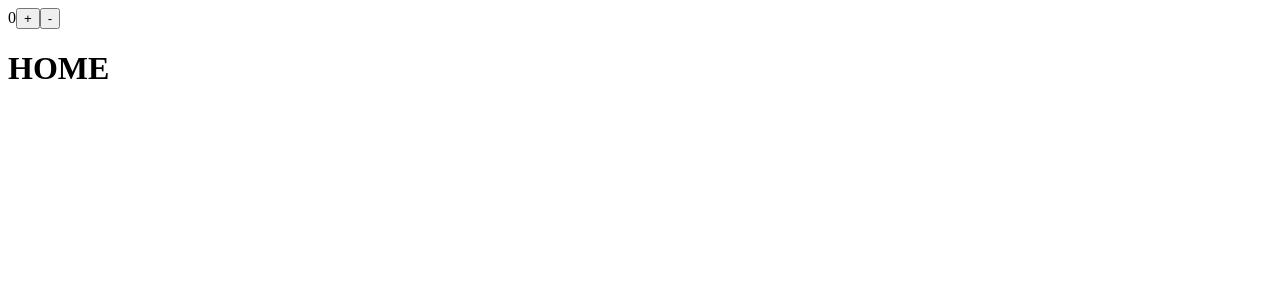
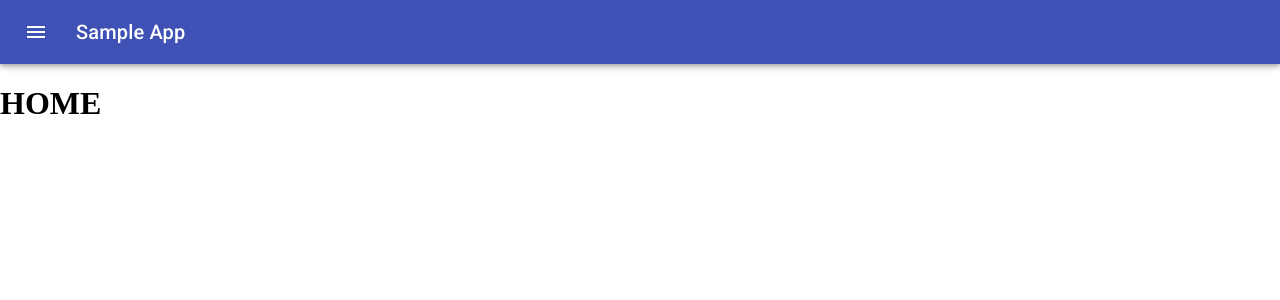
Before and after one commit to dhirajsriram/react-sample, a React (Create React App) app: page / in a window 1280 px wide. Shown: the top 300 px of the page. Built offline with nearby package versions, Linux system fonts and the light colour scheme.

Commit message:
test case for header and implemented menu

```diff
--- a/src/common/header/header.tsx
+++ b/src/common/header/header.tsx
@@ -1,20 +1,59 @@
-import React from 'react'
-import { increment , decrement } from "../../store/action";
-import { useDispatch, useSelector } from 'react-redux';
+import React from 'react';
+import { createStyles, makeStyles, Theme } from '@material-ui/core/styles';
+import AppBar from '@material-ui/core/AppBar';
+import Toolbar from '@material-ui/core/Toolbar';
+import Typography from '@material-ui/core/Typography';
+import IconButton from '@material-ui/core/IconButton';
+import MenuIcon from '@material-ui/icons/Menu';
+import { Drawer } from '@material-ui/core';
+import SideMenu from './sidemenu/sidemenu';
 
-interface Props { }
-interface State {
-    renameReducer: number
+const useStyles = makeStyles((theme: Theme) =>
+  createStyles({
+    root: {
+      flexGrow: 1,
+    },
+    menuButton: {
+      marginRight: theme.spacing(2),
+    },
+    title: {
+      flexGrow: 1,
+    },
+  }),
+);
+
+export default function Header() {
+  const classes = useStyles();
+  const [state, setState] = React.useState({
+    left: false,
+  });
+  const toggleDrawer = (open: boolean) => (
+    event: React.KeyboardEvent | React.MouseEvent,
+  ) => {
+    if (
+      event.type === 'keydown' &&
+      ((event as React.KeyboardEvent).key === 'Tab' ||
+        (event as React.KeyboardEvent).key === 'Shift')
+    ) {
+      return;
+    }
+    setState({"left": open });
 }
-function Header(props: Props) {
-    const counter = useSelector((state: State) => state)
-    const dispatch = useDispatch();
-    return (
-        <div>{counter.renameReducer}
-        <button onClick={()=>dispatch(increment())}>+</button>
-        <button onClick={()=>dispatch(decrement())}>-</button>
-        </div>
-    )
+  return (
+    <div className={classes.root}>
+      <AppBar position="static">
+        <Toolbar>
+          <IconButton onClick={toggleDrawer(true)} edge="start" className={classes.menuButton} color="inherit" aria-label="menu">
+            <MenuIcon />
+          </IconButton>
+          <Typography variant="h6" className={classes.title}>
+            Sample App
+          </Typography>
+        </Toolbar>
+        <Drawer open={state.left} onClose={toggleDrawer(false)}>
+        <SideMenu></SideMenu>
+      </Drawer>
+      </AppBar>
+    </div>
+  );
 }
-
-export default Header
--- /dev/null
+++ b/src/common/header/sidemenu/sidemenu.tsx
@@ -0,0 +1,54 @@
+import React from 'react';
+import { createStyles, Theme, makeStyles } from '@material-ui/core/styles';
+import List from '@material-ui/core/List';
+import ListItem, { ListItemProps } from '@material-ui/core/ListItem';
+import ListItemIcon from '@material-ui/core/ListItemIcon';
+import ListItemText from '@material-ui/core/ListItemText';
+import Divider from '@material-ui/core/Divider';
+import InboxIcon from '@material-ui/icons/Inbox';
+import DraftsIcon from '@material-ui/icons/Drafts';
+
+const useStyles = makeStyles((theme: Theme) =>
+  createStyles({
+    root: {
+      minWidth: 250,
+      backgroundColor: theme.palette.background.paper,
+    },
+  }),
+);
+
+function ListItemLink(props: ListItemProps<'a', { button?: true }>) {
+  return <ListItem button component="a" {...props} />;
+}
+
+export default function SideMenu() {
+  const classes = useStyles();
+
+  return (
+    <div className={classes.root}>
+      <List component="nav" aria-label="main mailbox folders">
+        <ListItem button>
+          <ListItemIcon>
+            <InboxIcon />
+          </ListItemIcon>
+          <ListItemText primary="Inbox" />
+        </ListItem>
+        <ListItem button>
+          <ListItemIcon>
+            <DraftsIcon />
+          </ListItemIcon>
+          <ListItemText primary="Drafts" />
+        </ListItem>
+      </List>
+      <Divider />
+      <List component="nav" aria-label="secondary mailbox folders">
+        <ListItem button>
+          <ListItemText primary="Trash" />
+        </ListItem>
+        <ListItemLink href="#simple-list">
+          <ListItemText primary="About" />
+        </ListItemLink>
+      </List>
+    </div>
+  );
+}
--- a/src/scss/base/_reset.scss
+++ b/src/scss/base/_reset.scss
@@ -0,0 +1,4 @@
+body,html{
+    margin:0;
+    padding:0;
+}
```
Also changed, not shown: src/common/menu/menu.tsx (deleted, +0 -11 lines), 2 other files (tests, documents, lock files or other folders).
